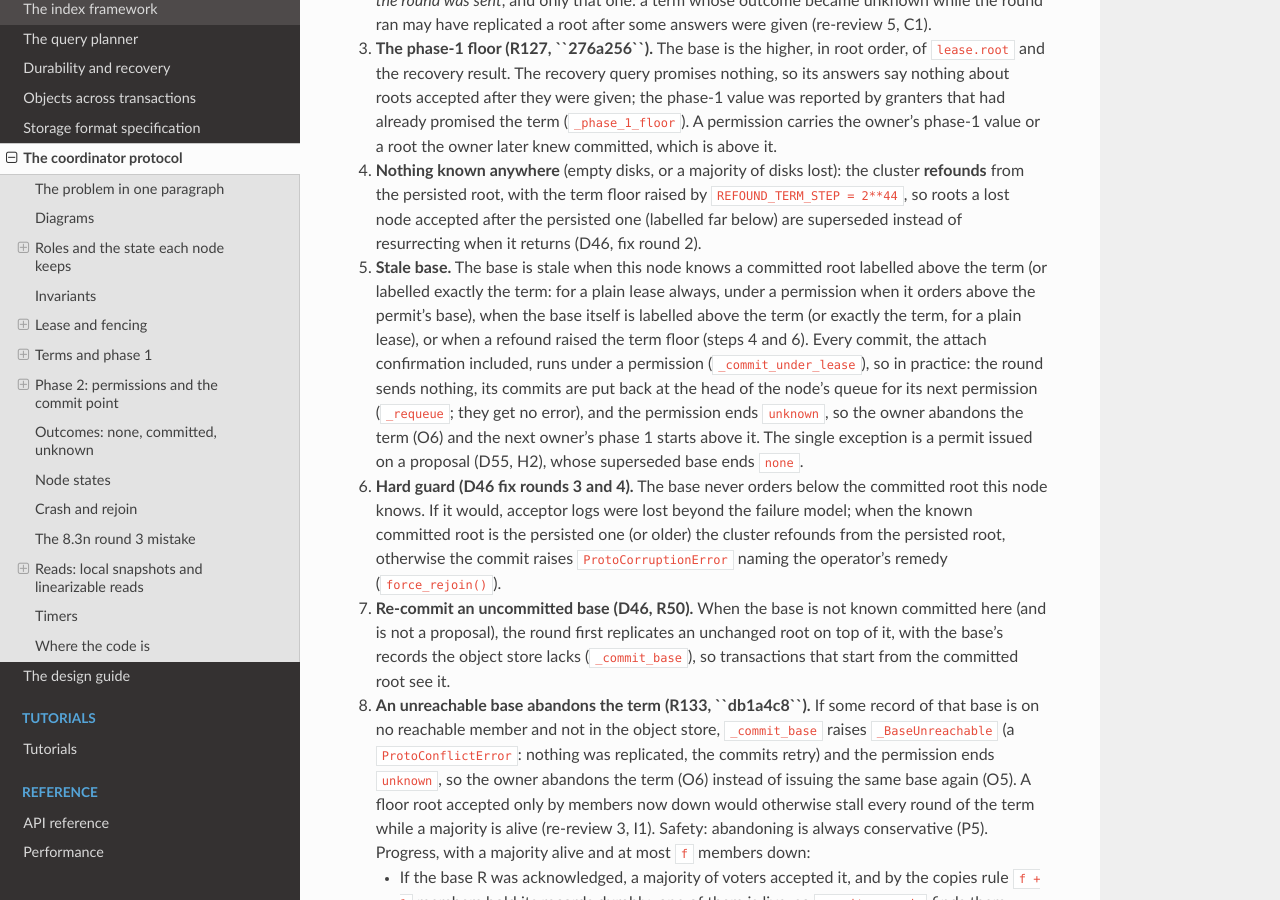
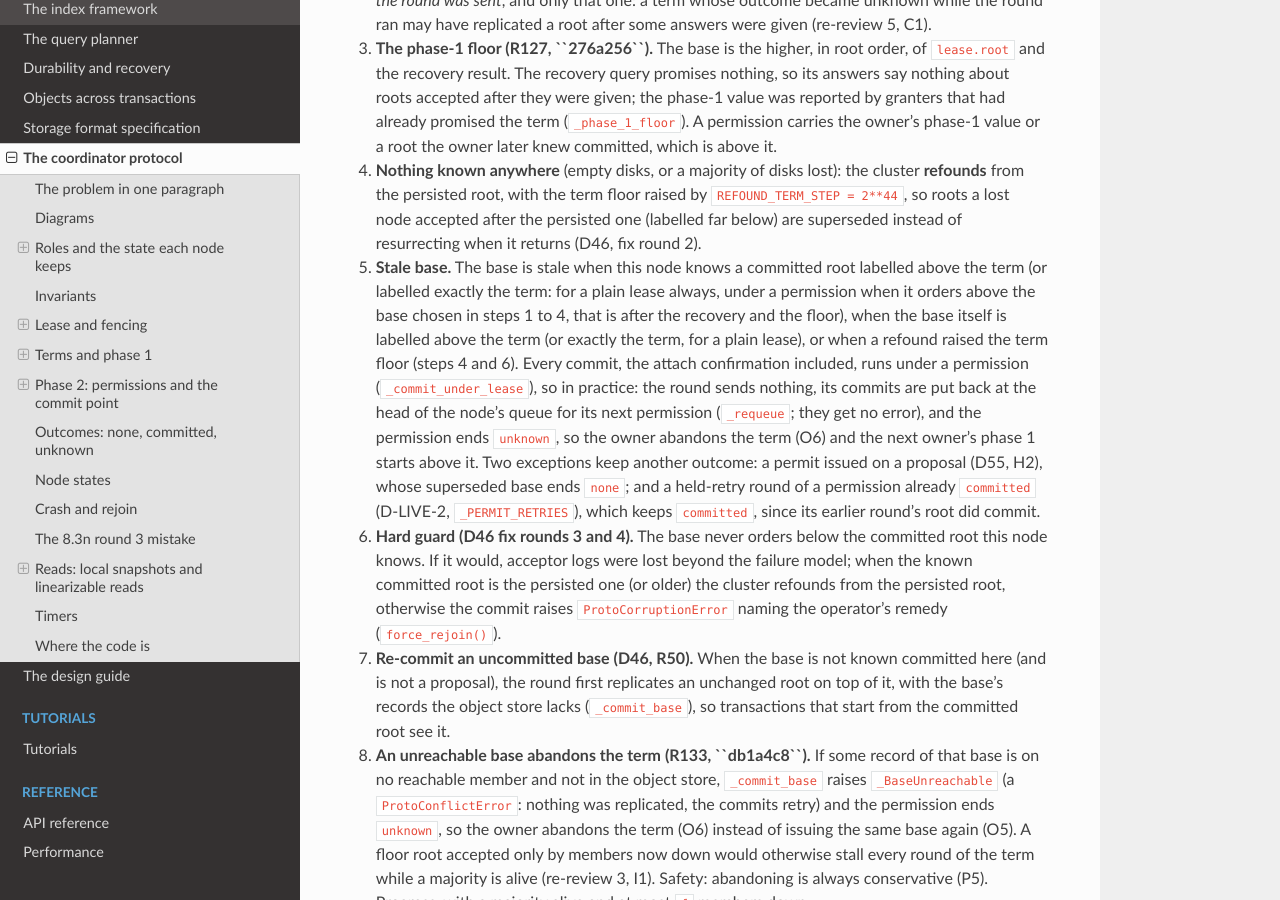
Before and after one commit to gamarino/ProtoDB, a Sphinx documentation site: the page built from docs/source/coordinator-protocol.rst, in a window 1280 px wide and 900 px high, scrolled down 8185 px. Built offline with Sphinx 7.4.7 and the Read the Docs theme 3.1.0, drawn with Linux system fonts in a browser that asks for light colours.

Commit message:
docs: coordinator protocol re-review wording (N1 same-term comparison base, N2 committed held-retry exception)
Co-Authored-By: Claude Opus 5.5 <noreply@anthropic.com>

```diff
--- a/docs/source/coordinator-protocol.rst
+++ b/docs/source/coordinator-protocol.rst
@@ -349,13 +349,15 @@ choice of base decides what the history keeps**. The rule (``_lease_base`` in ``
    after the persisted one (labelled far below) are superseded instead of resurrecting when it returns (D46,
    fix round 2).
 5. **Stale base.** The base is stale when this node knows a committed root labelled above the term (or
-   labelled exactly the term: for a plain lease always, under a permission when it orders above the permit's
-   base), when the base itself is labelled above the term (or exactly the term, for a plain lease), or when a
+   labelled exactly the term: for a plain lease always, under a permission when it orders above the base
+   chosen in steps 1 to 4, that is after the recovery and the floor), when the base itself is labelled above the term (or exactly the term, for a plain lease), or when a
    refound raised the term floor (steps 4 and 6). Every commit, the attach confirmation included, runs under a
    permission (``_commit_under_lease``), so in practice: the round sends nothing, its commits are put back at the
    head of the node's queue for its next permission (``_requeue``; they get no error), and the permission ends
-   ``unknown``, so the owner abandons the term (O6) and the next owner's phase 1 starts above it. The single
-   exception is a permit issued on a proposal (D55, H2), whose superseded base ends ``none``.
+   ``unknown``, so the owner abandons the term (O6) and the next owner's phase 1 starts above it. Two
+   exceptions keep another outcome: a permit issued on a proposal (D55, H2), whose superseded base ends
+   ``none``; and a held-retry round of a permission already ``committed`` (D-LIVE-2, ``_PERMIT_RETRIES``), which
+   keeps ``committed``, since its earlier round's root did commit.
 6. **Hard guard (D46 fix rounds 3 and 4).** The base never orders below the committed root this node knows.
    If it would, acceptor logs were lost beyond the failure model; when the known committed root is the
    persisted one (or older) the cluster refounds from the persisted root, otherwise the commit raises
```
